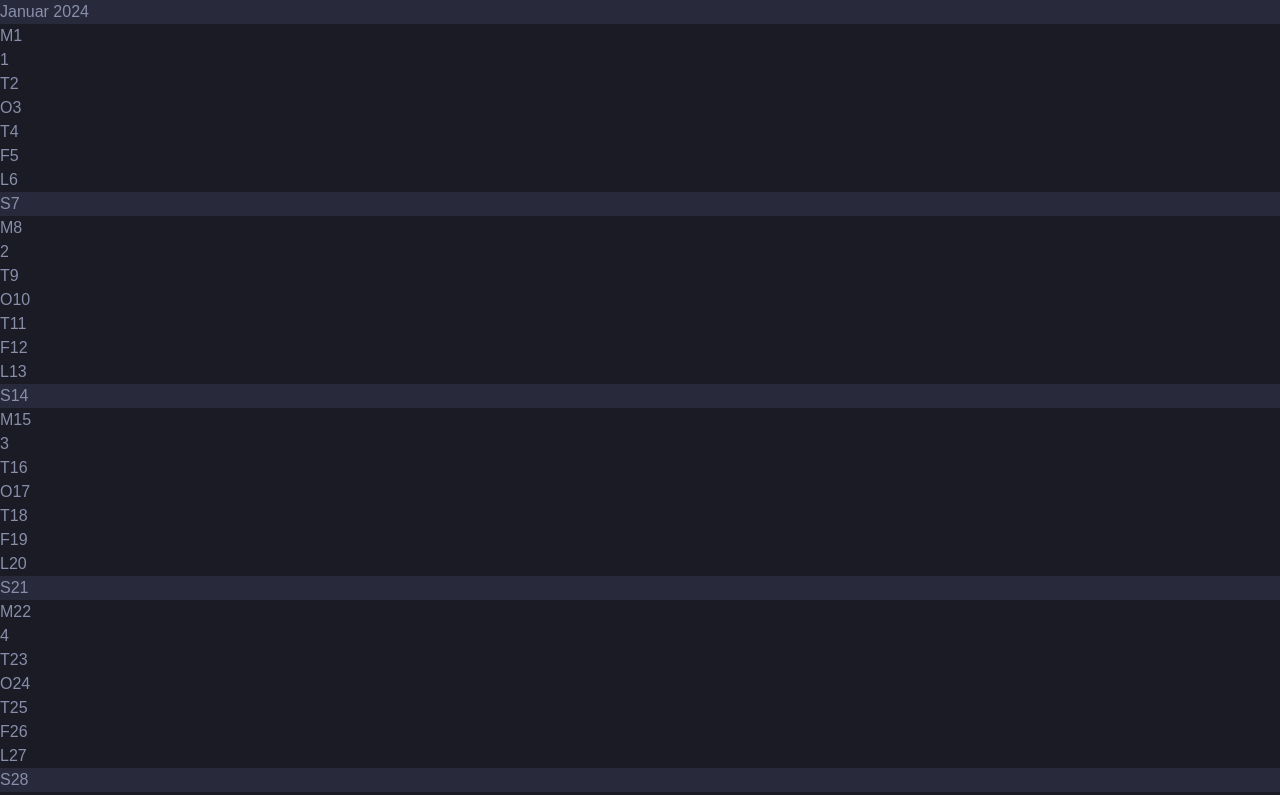
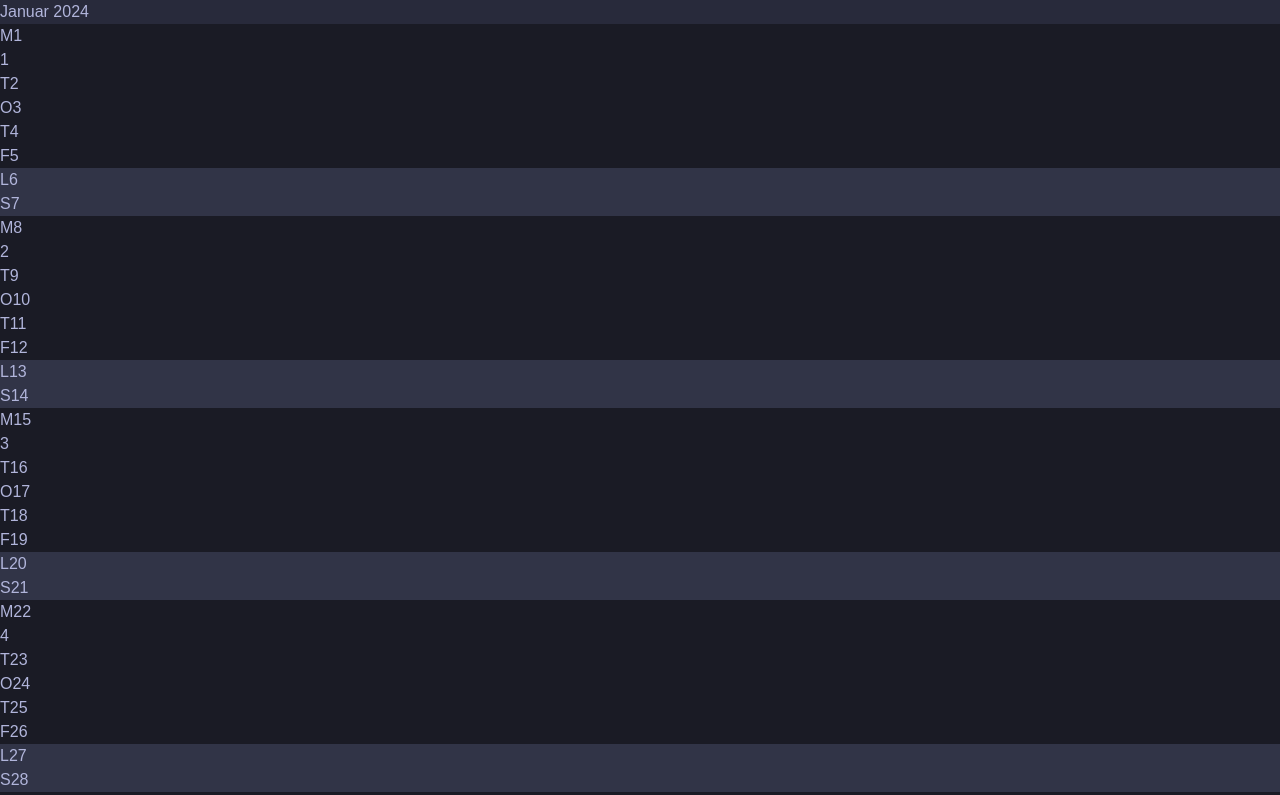
Before and after one commit to AliHMohammad/react-calender, a React (Vite) app: page / in a window 1280 px wide. Shown: the top 795 px of the page. Built offline with nearby package versions, Linux system fonts and the light colour scheme.

Commit message:
adjusted colors

```diff
--- a/src/components/CalenderColumn.tsx
+++ b/src/components/CalenderColumn.tsx
@@ -18,8 +18,8 @@ export default function CalenderColumn({date}: Props) {
     }
 
     return (
-        <div className={`grid grid-cols-2 border border-gray-700 ${letter == "S" ? "bg-gray-600": "column-color"}`}>
-            <div className={`inline-block ${letter == "L" && "bg-gray-600"}`}>
+        <div className={`grid grid-cols-2 border border-gray-700 ${letter == "S" ? "column-light-color": "column-color"}`}>
+            <div className={`inline-block ${letter == "L" && "column-light-color"}`}>
                 <span className="mx-1.5 w-3 text-center light-color">{letter}</span>
                 <span className="w-3 light-color">{dayNumber}</span>
             </div>
--- a/src/index.css
+++ b/src/index.css
@@ -12,6 +12,12 @@ body {
     background-color: #1a1b25;
 }
 
+.column-light-color {
+    background-color: #313447;
+}
+
 .light-color {
-    color: #898fab
+    color: #b1b5db
 }
+
+/*color: #898fab*/
```
